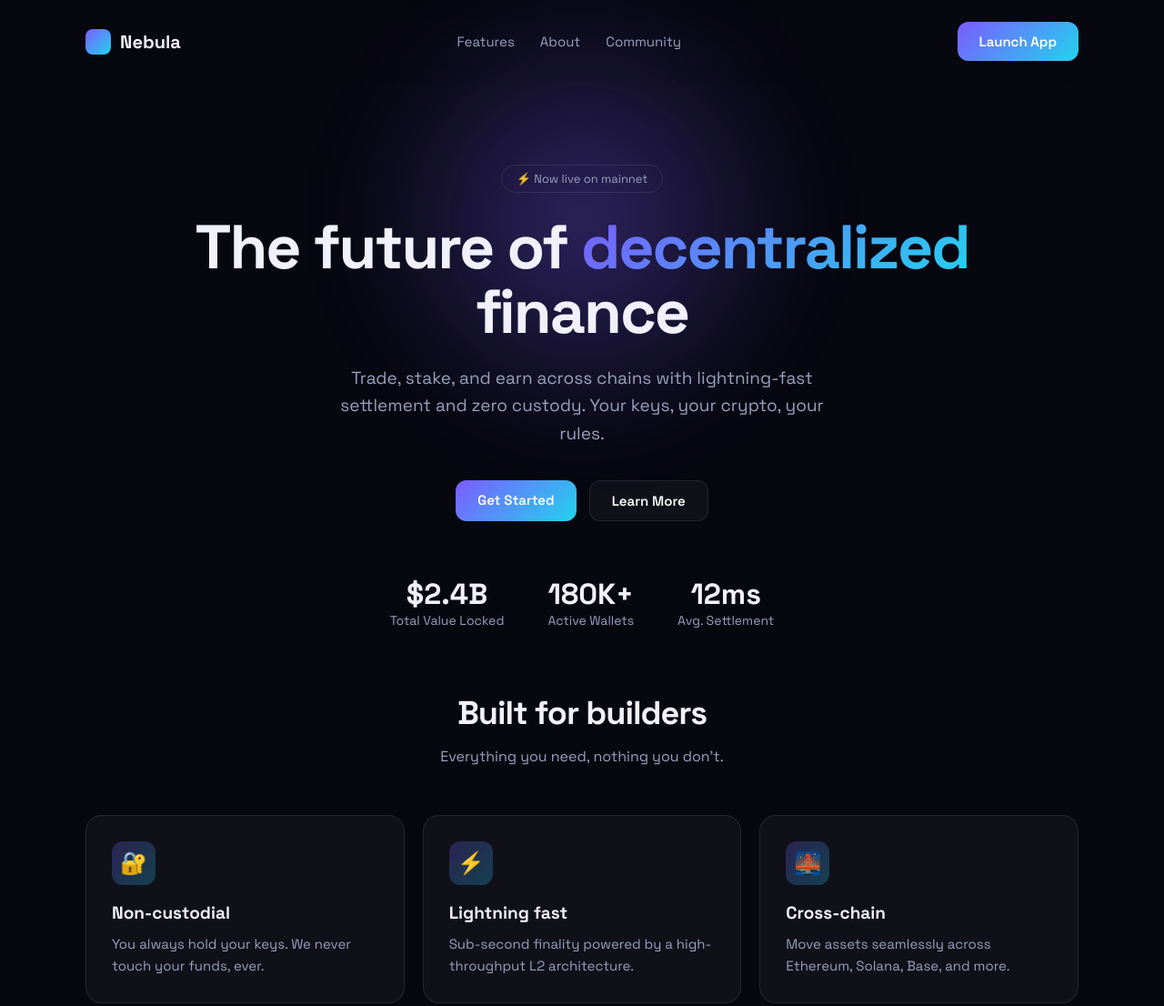
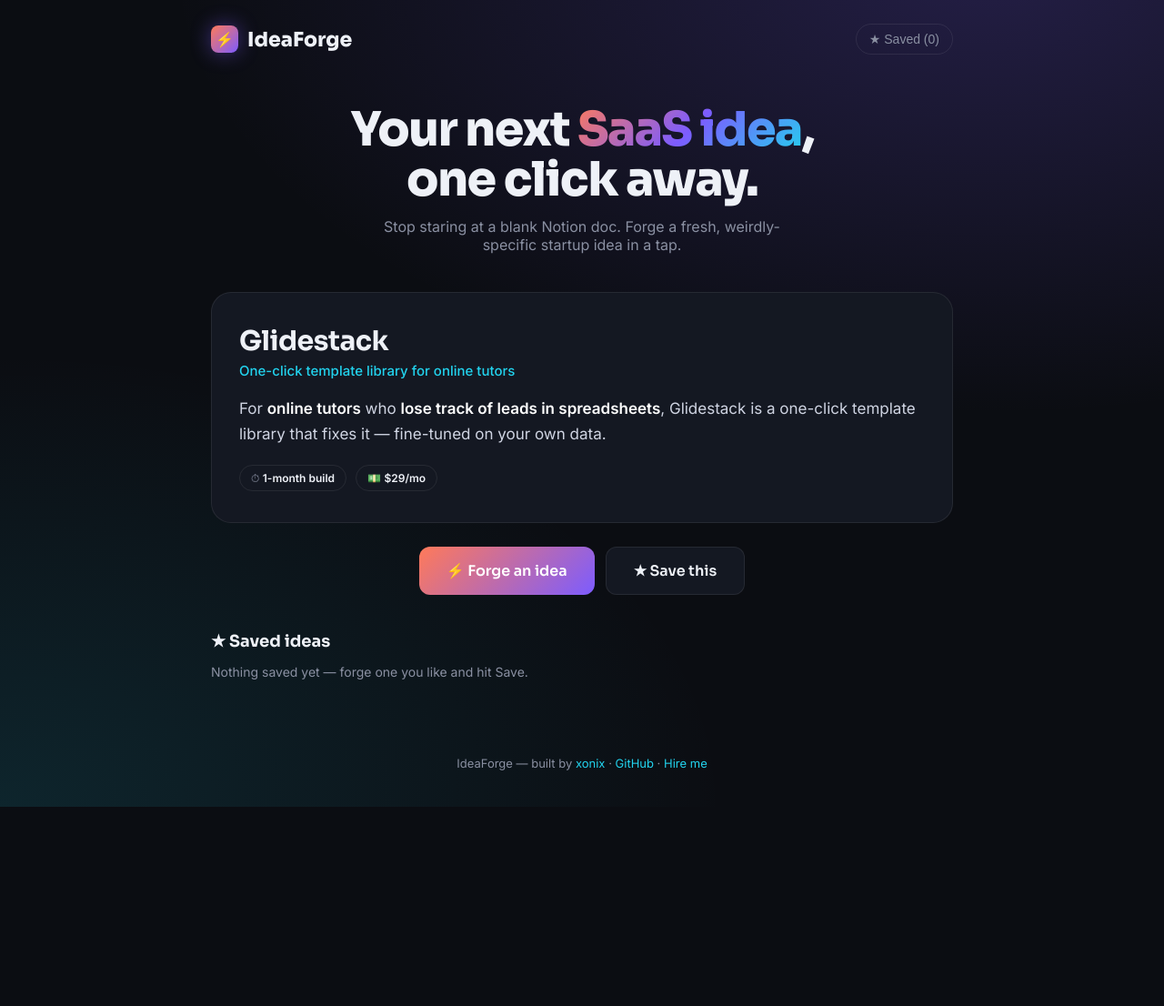
Before and after one commit to xonix97/ideaforge, a plain HTML site: page index.html in a window 1280 px wide. Shown: the top 1106 px of the page at 91% size. After the commit the page ends 887 px from the top, so only its background shows below. Drawn offline with Linux system fonts and the light colour scheme.

Commit message:
add/update index.html

```diff
--- a/index.html
+++ b/index.html
@@ -3,106 +3,163 @@
 <head>
 <meta charset="UTF-8" />
 <meta name="viewport" content="width=device-width, initial-scale=1.0" />
-<title>Nebula — Web3 Landing Template</title>
+<title>IdeaForge — SaaS Idea Generator</title>
+<meta name="description" content="IdeaForge — generate a fresh SaaS startup idea in one click." />
 <link rel="preconnect" href="https://fonts.googleapis.com" />
-<link href="https://fonts.googleapis.com/css2?family=Space+Grotesk:wght@400;500;600;700&display=swap" rel="stylesheet" />
+<link href="https://fonts.googleapis.com/css2?family=Sora:wght@400;600;700;800&family=Inter:wght@400;500;600&display=swap" rel="stylesheet" />
 <style>
-  :root { --bg:#070710; --text:#f0f1fa; --muted:#9aa0bd; --p1:#7b5cff; --p2:#22d3ee; --card:rgba(255,255,255,.04); --border:rgba(255,255,255,.09); }
+  :root {
+    --bg:#0b0d12; --panel:#141822; --line:rgba(255,255,255,.08);
+    --text:#eef1f7; --muted:#8a90a2; --a1:#ff7a59; --a2:#7c5cff; --a3:#22d3ee; --green:#2dd4a7;
+    --display:"Sora",system-ui,sans-serif; --body:"Inter",system-ui,sans-serif;
+  }
   * { margin:0; padding:0; box-sizing:border-box; }
-  html { scroll-behavior:smooth; }
-  body { font-family:"Space Grotesk",system-ui,sans-serif; background:var(--bg); color:var(--text); overflow-x:hidden; }
-  .wrap { max-width:1140px; margin:0 auto; padding:0 24px; }
-  nav { display:flex; align-items:center; justify-content:space-between; padding:24px 0; position:sticky; top:0; backdrop-filter:blur(12px); z-index:10; }
-  .brand { font-weight:700; font-size:20px; display:flex; gap:10px; align-items:center; }
-  .brand span { width:28px; height:28px; border-radius:8px; background:linear-gradient(135deg,var(--p1),var(--p2)); display:inline-block; }
-  .nav-links { display:flex; gap:28px; }
-  .nav-links a { color:var(--muted); text-decoration:none; font-size:15px; transition:color .2s; }
-  .nav-links a:hover { color:var(--text); }
-  .btn { background:linear-gradient(135deg,var(--p1),var(--p2)); color:#fff; border:none; padding:12px 24px; border-radius:12px; font-weight:600; font-size:15px; cursor:pointer; text-decoration:none; display:inline-block; transition:transform .2s, box-shadow .2s; }
-  .btn:hover { transform:translateY(-2px); box-shadow:0 12px 32px rgba(123,92,255,.4); }
-  .hero { text-align:center; padding:90px 0 70px; position:relative; }
-  .glow { position:absolute; width:600px; height:600px; border-radius:50%; background:radial-gradient(circle,rgba(123,92,255,.35),transparent 60%); top:-150px; left:50%; transform:translateX(-50%); z-index:-1; filter:blur(40px); }
-  .badge { display:inline-block; padding:6px 16px; border:1px solid var(--border); border-radius:999px; font-size:13px; color:var(--muted); margin-bottom:24px; }
-  h1 { font-size:clamp(38px,6vw,68px); line-height:1.05; letter-spacing:-2px; margin-bottom:22px; }
-  h1 .grad { background:linear-gradient(135deg,var(--p1),var(--p2)); -webkit-background-clip:text; background-clip:text; -webkit-text-fill-color:transparent; }
-  .sub { font-size:19px; color:var(--muted); max-width:560px; margin:0 auto 36px; line-height:1.6; }
-  .cta-row { display:flex; gap:14px; justify-content:center; flex-wrap:wrap; }
-  .btn-ghost { background:var(--card); border:1px solid var(--border); }
-  .stats { display:flex; gap:48px; justify-content:center; margin-top:60px; flex-wrap:wrap; }
-  .stat .n { font-size:32px; font-weight:700; }
-  .stat .l { color:var(--muted); font-size:14px; }
-  section { padding:80px 0; }
-  .sec-title { text-align:center; font-size:36px; letter-spacing:-1px; margin-bottom:14px; }
-  .sec-sub { text-align:center; color:var(--muted); margin-bottom:54px; }
-  .features { display:grid; grid-template-columns:repeat(auto-fit,minmax(260px,1fr)); gap:20px; }
-  .feature { background:var(--card); border:1px solid var(--border); border-radius:18px; padding:28px; transition:transform .2s,border-color .2s; }
-  .feature:hover { transform:translateY(-5px); border-color:rgba(123,92,255,.5); }
-  .feature .ico { width:48px; height:48px; border-radius:12px; background:linear-gradient(135deg,rgba(123,92,255,.25),rgba(34,211,238,.25)); display:grid; place-items:center; font-size:24px; margin-bottom:18px; }
-  .feature h3 { font-size:19px; margin-bottom:10px; }
-  .feature p { color:var(--muted); font-size:15px; line-height:1.6; }
-  .cta-band { text-align:center; background:linear-gradient(135deg,rgba(123,92,255,.15),rgba(34,211,238,.1)); border:1px solid var(--border); border-radius:28px; padding:60px 24px; margin:40px 0; }
-  .cta-band h2 { font-size:34px; margin-bottom:16px; letter-spacing:-1px; }
-  .cta-band p { color:var(--muted); margin-bottom:28px; }
-  footer { border-top:1px solid var(--border); padding:32px 0; text-align:center; color:var(--muted); font-size:14px; }
-  footer a { color:var(--p2); text-decoration:none; }
+  body { font-family:var(--body); background:
+      radial-gradient(900px 500px at 85% -5%, rgba(124,92,255,.22), transparent),
+      radial-gradient(800px 500px at 0% 100%, rgba(34,211,238,.12), transparent), var(--bg);
+    color:var(--text); min-height:100vh; }
+  .wrap { max-width:860px; margin:0 auto; padding:0 22px; }
+  header { padding:26px 0; display:flex; align-items:center; justify-content:space-between; }
+  .brand { font-family:var(--display); font-weight:800; font-size:22px; display:flex; align-items:center; gap:10px; }
+  .brand .spark { width:30px; height:30px; border-radius:8px; background:linear-gradient(135deg,var(--a1),var(--a2)); display:grid; place-items:center; font-size:16px; box-shadow:0 0 22px rgba(124,92,255,.45); }
+  .tab { background:none; border:1px solid var(--line); color:var(--muted); padding:8px 14px; border-radius:999px; cursor:pointer; font-size:14px; }
+  .tab:hover { color:var(--text); border-color:var(--a2); }
+
+  .hero { text-align:center; padding:30px 0 16px; }
+  .hero h1 { font-family:var(--display); font-size:clamp(32px,5vw,52px); font-weight:800; letter-spacing:-1.5px; line-height:1.05; }
+  .hero h1 .g { background:linear-gradient(135deg,var(--a1),var(--a2),var(--a3)); -webkit-background-clip:text; background-clip:text; -webkit-text-fill-color:transparent; }
+  .hero p { color:var(--muted); margin:14px auto 0; max-width:480px; font-size:16px; }
+
+  .stage { background:var(--panel); border:1px solid var(--line); border-radius:22px; padding:34px 30px; margin:26px 0; min-height:230px; display:flex; flex-direction:column; justify-content:center; position:relative; overflow:hidden; }
+  .idea-name { font-family:var(--display); font-size:30px; font-weight:700; letter-spacing:-.5px; }
+  .idea-tag { color:var(--a3); font-size:15px; margin-top:4px; font-weight:500; }
+  .idea-pitch { color:#cfd4e2; font-size:17px; line-height:1.65; margin-top:18px; }
+  .idea-pitch b { color:#fff; }
+  .meta { display:flex; gap:10px; flex-wrap:wrap; margin-top:20px; }
+  .chip { font-size:12px; padding:6px 12px; border-radius:999px; border:1px solid var(--line); color:var(--muted); }
+  .chip b { color:var(--text); font-weight:600; }
+  .placeholder { text-align:center; color:var(--muted); }
+
+  .actions { display:flex; gap:12px; justify-content:center; flex-wrap:wrap; }
+  .btn { font-family:var(--display); font-weight:600; border:none; padding:15px 30px; border-radius:12px; font-size:16px; cursor:pointer; transition:transform .15s, box-shadow .2s; }
+  .btn-main { background:linear-gradient(135deg,var(--a1),var(--a2)); color:#fff; }
+  .btn-main:hover { transform:translateY(-2px); box-shadow:0 14px 34px rgba(124,92,255,.4); }
+  .btn-ghost { background:var(--panel); border:1px solid var(--line); color:var(--text); }
+  .btn-ghost:hover { border-color:var(--a2); }
+
+  .saved { margin:40px 0 60px; }
+  .saved h3 { font-family:var(--display); font-size:18px; margin-bottom:14px; display:flex; align-items:center; gap:8px; }
+  .saved-item { background:var(--panel); border:1px solid var(--line); border-radius:12px; padding:14px 16px; margin-bottom:10px; display:flex; justify-content:space-between; align-items:center; gap:12px; }
+  .saved-item .n { font-weight:600; }
+  .saved-item .t { color:var(--muted); font-size:13px; }
+  .saved-item button { background:none; border:none; color:var(--muted); cursor:pointer; font-size:13px; }
+  .empty { color:var(--muted); font-size:14px; }
+  footer { text-align:center; color:var(--muted); font-size:13px; padding:24px 0 40px; }
+  footer a { color:var(--a3); text-decoration:none; }
+  .fade { animation:fade .4s ease; }
+  @keyframes fade { from{opacity:0; transform:translateY(8px);} to{opacity:1; transform:none;} }
 </style>
 </head>
 <body>
-  <div class="wrap">
-    <nav>
-      <div class="brand"><span></span> Nebula</div>
-      <div class="nav-links">
-        <a href="#features">Features</a>
-        <a href="#about">About</a>
-        <a href="#join">Community</a>
-      </div>
-      <a href="#join" class="btn">Launch App</a>
-    </nav>
+<div class="wrap">
+  <header>
+    <div class="brand"><span class="spark">⚡</span> IdeaForge</div>
+    <button class="tab" onclick="document.getElementById('saved').scrollIntoView({behavior:'smooth'})">★ Saved (<span id="savedCount">0</span>)</button>
+  </header>
+
+  <div class="hero">
+    <h1>Your next <span class="g">SaaS idea</span>,<br>one click away.</h1>
+    <p>Stop staring at a blank Notion doc. Forge a fresh, weirdly-specific startup idea in a tap.</p>
   </div>
 
-  <div class="hero">
-    <div class="glow"></div>
-    <div class="wrap">
-      <div class="badge">⚡ Now live on mainnet</div>
-      <h1>The future of <span class="grad">decentralized</span> finance</h1>
-      <p class="sub">Trade, stake, and earn across chains with lightning-fast settlement and zero custody. Your keys, your crypto, your rules.</p>
-      <div class="cta-row">
-        <a href="#join" class="btn">Get Started</a>
-        <a href="#features" class="btn btn-ghost">Learn More</a>
-      </div>
-      <div class="stats">
-        <div class="stat"><div class="n">$2.4B</div><div class="l">Total Value Locked</div></div>
-        <div class="stat"><div class="n">180K+</div><div class="l">Active Wallets</div></div>
-        <div class="stat"><div class="n">12ms</div><div class="l">Avg. Settlement</div></div>
-      </div>
-    </div>
+  <div class="stage" id="stage">
+    <div class="placeholder" id="ph">Hit <b>Forge an idea</b> to begin →</div>
+    <div id="idea" style="display:none"></div>
   </div>
 
-  <section id="features" class="wrap">
-    <h2 class="sec-title">Built for builders</h2>
-    <p class="sec-sub">Everything you need, nothing you don't.</p>
-    <div class="features">
-      <div class="feature"><div class="ico">🔐</div><h3>Non-custodial</h3><p>You always hold your keys. We never touch your funds, ever.</p></div>
-      <div class="feature"><div class="ico">⚡</div><h3>Lightning fast</h3><p>Sub-second finality powered by a high-throughput L2 architecture.</p></div>
-      <div class="feature"><div class="ico">🌉</div><h3>Cross-chain</h3><p>Move assets seamlessly across Ethereum, Solana, Base, and more.</p></div>
-      <div class="feature"><div class="ico">📈</div><h3>Yield engine</h3><p>Auto-compounding strategies that put your idle assets to work.</p></div>
-      <div class="feature"><div class="ico">🛡️</div><h3>Audited</h3><p>Contracts reviewed by leading security firms. Open-source, always.</p></div>
-      <div class="feature"><div class="ico">🪙</div><h3>Low fees</h3><p>A fraction of a cent per transaction. No hidden costs.</p></div>
-    </div>
-  </section>
+  <div class="actions">
+    <button class="btn btn-main" onclick="forge()">⚡ Forge an idea</button>
+    <button class="btn btn-ghost" onclick="saveCurrent()">★ Save this</button>
+  </div>
 
-  <div class="wrap">
-    <div class="cta-band" id="join">
-      <h2>Join the community</h2>
-      <p>Be early. Shape the protocol. Earn rewards.</p>
-      <a href="#" class="btn">Connect Wallet</a>
-    </div>
+  <div class="saved" id="saved">
+    <h3>★ Saved ideas</h3>
+    <div id="savedList"><div class="empty">Nothing saved yet — forge one you like and hit Save.</div></div>
   </div>
 
   <footer>
-    Nebula — a demo Web3 landing template · Built by
-    <a href="https://xonix-am14.netlify.app" target="_blank" rel="noopener">xonix</a> ·
+    IdeaForge — built by <a href="https://xonix-am14.netlify.app" target="_blank" rel="noopener">xonix</a> ·
+    <a href="https://github.com/xonix97" target="_blank" rel="noopener">GitHub</a> ·
     <a href="https://laborx.com/gigs/i-will-build-a-custom-discord-bot-for-your-server-in-48-hours-103949" target="_blank" rel="noopener">Hire me</a>
   </footer>
+</div>
+
+<script>
+  const audiences = ["indie game devs","Shopify merchants","Discord community owners","freelance designers","crypto traders","podcast hosts","real-estate agents","yoga studios","Notion power-users","Twitch streamers","dropshippers","local restaurants","newsletter writers","DevOps teams","wedding photographers","solo founders","online tutors","fitness coaches","NFT artists","small law firms"];
+  const problems = ["spend hours on repetitive busywork","can't tell which content actually converts","lose track of leads in spreadsheets","struggle to price their work","get ghosted by clients","drown in customer DMs","have no idea why users churn","waste money on tools they don't use","can't keep their branding consistent","forget to follow up"];
+  const mechanisms = ["AI copilot","no-code dashboard","Chrome extension","Slack bot","automated weekly report","drag-and-drop builder","smart inbox","analytics layer","scheduling engine","one-click template library"];
+  const twists = ["priced per-result instead of per-seat","that works fully offline","with a built-in marketplace","that pays you back in credits for referrals","fine-tuned on your own data","that sets itself up in 60 seconds","with a generous free tier and no card","that's open-source at the core","gamified with streaks and leaderboards","that integrates with the 3 tools they already use"];
+  const prefixes = ["Loop","Nova","Pulse","Drift","Quill","Forge","Beacon","Vellum","Hatch","Glide","Stack","Tally","Orbit","Ember","Crisp"];
+  const suffixes = ["ly","HQ","flow","kit","base","loop","wise","stack","labs","io"];
+  const difficulty = ["Weekend build","2-week MVP","1-month build","Ambitious"];
+  const pricing = ["$9/mo","$19/mo","$29/mo","$49/mo","usage-based","$15/mo + free tier"];
+
+  const pick = (a) => a[Math.floor(Math.random()*a.length)];
+  const cap = (s) => s.charAt(0).toUpperCase() + s.slice(1);
+  let current = null;
+
+  function makeIdea() {
+    const name = pick(prefixes) + pick(suffixes);
+    const aud = pick(audiences), prob = pick(problems), mech = pick(mechanisms), twist = pick(twists);
+    return {
+      name,
+      tagline: `${cap(mech)} for ${aud}`,
+      pitch: `For <b>${aud}</b> who <b>${prob}</b>, ${name} is a ${mech} that fixes it — ${twist}.`,
+      diff: pick(difficulty),
+      price: pick(pricing),
+    };
+  }
+
+  function render(idea) {
+    current = idea;
+    document.getElementById("ph").style.display = "none";
+    const el = document.getElementById("idea");
+    el.style.display = "block";
+    el.classList.remove("fade"); void el.offsetWidth; el.classList.add("fade");
+    el.innerHTML = `
+      <div class="idea-name">${idea.name}</div>
+      <div class="idea-tag">${idea.tagline}</div>
+      <div class="idea-pitch">${idea.pitch}</div>
+      <div class="meta">
+        <span class="chip">⏱ <b>${idea.diff}</b></span>
+        <span class="chip">💵 <b>${idea.price}</b></span>
+      </div>`;
+  }
+
+  function forge() { render(makeIdea()); }
+
+  let saved = JSON.parse(localStorage.getItem("ideaforge_saved") || "[]");
+  function renderSaved() {
+    document.getElementById("savedCount").textContent = saved.length;
+    const list = document.getElementById("savedList");
+    if (!saved.length) { list.innerHTML = '<div class="empty">Nothing saved yet — forge one you like and hit Save.</div>'; return; }
+    list.innerHTML = saved.map((s, i) => `
+      <div class="saved-item">
+        <div><div class="n">${s.name}</div><div class="t">${s.tagline}</div></div>
+        <button onclick="removeSaved(${i})">✕ remove</button>
+      </div>`).join("");
+  }
+  function saveCurrent() {
+    if (!current) return;
+    if (saved.some((s) => s.name === current.name && s.tagline === current.tagline)) return;
+    saved.unshift(current);
+    localStorage.setItem("ideaforge_saved", JSON.stringify(saved));
+    renderSaved();
+  }
+  function removeSaved(i) { saved.splice(i, 1); localStorage.setItem("ideaforge_saved", JSON.stringify(saved)); renderSaved(); }
+
+  renderSaved();
+  forge();
+</script>
 </body>
 </html>
```
